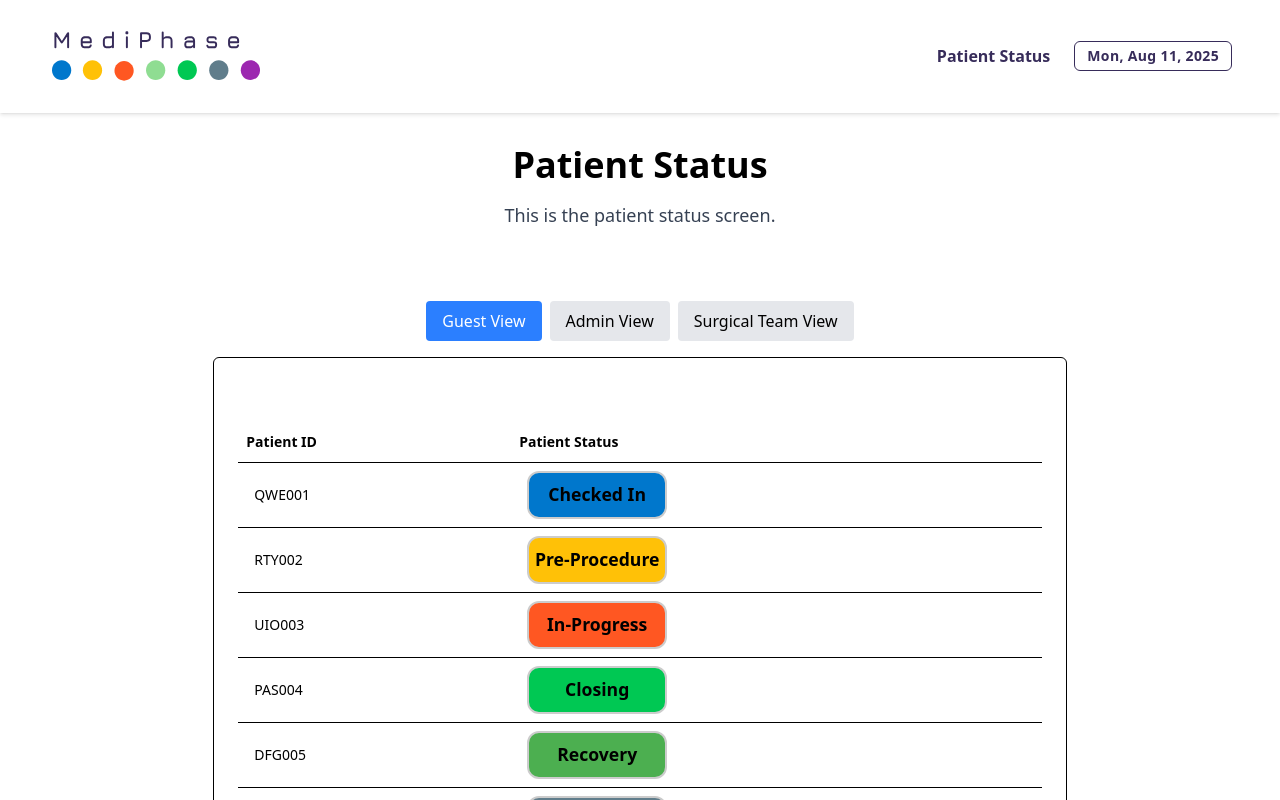
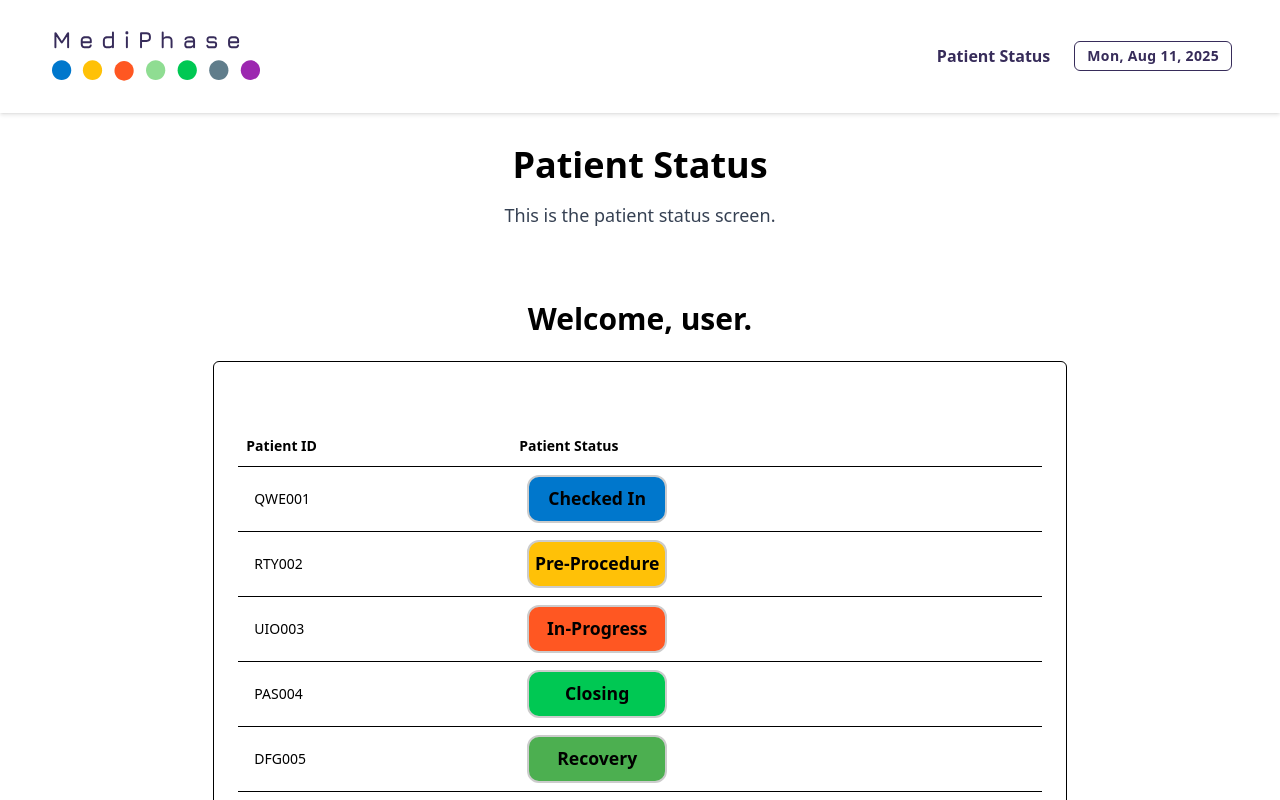
Before and after one commit to rachel-labri-tipton/mediphase-surgery-status-app, a React (Vite) app in the folder v56-team22-surgery-status-board/: page /patient-status in a window 1280 px wide. Shown: the top 800 px of the page. Built offline with nearby package versions, Linux system fonts and the light colour scheme.

Commit message:
update roles to reflect a single role for each user for the app

```diff
--- a/v56-team22-surgery-status-board/src/components/PatientStatusTable/PatientStatusTable.tsx
+++ b/v56-team22-surgery-status-board/src/components/PatientStatusTable/PatientStatusTable.tsx
@@ -1,41 +1,26 @@
-import { useState } from "react";
 import { getColumns } from "./columns";
 import { DataTable } from "./data-table";
 import { patientData } from "./data/patient-data-updated";
-import type { TableRole } from "@/constant/patient-table";
+import type { Role } from "@/constant/nav";
 
-const PatientStatusTable = () => {
-  const [userRole, setUserRole] = useState<TableRole>("guest"); // default to guest
-  const columns = getColumns(userRole);
+
+
+
+type PatientStatusTableProps = {
+  role: Role;
+};
+
+const PatientStatusTable = ({ role }: PatientStatusTableProps) => {
+  const columns = getColumns(role);
   // Filter out dismissed patients
-const filteredPatientData = patientData.filter(patient => patient.status !== 'Dismissal');
+ const filteredPatientData = patientData.filter(patient => patient.status !== 'Dismissal');
 
   return (
 
     <div className="container mx-auto py-10">
-     {/* these buttons are temporary just showing the different table views before implementing the Context API */}
-      <div className="flex gap-2 mb-4 justify-center">
-        <button
-          className={`px-4 py-2 rounded ${userRole === "guest" ? "bg-blue-500 text-white" : "bg-gray-200"}`}
-          onClick={() => setUserRole("guest")}
-        >
-          Guest View
-        </button>
-        <button
-          className={`px-4 py-2 rounded ${userRole === "admin" ? "bg-blue-500 text-white" : "bg-gray-200"}`}
-          onClick={() => setUserRole("admin")}
-        >
-          Admin View
-        </button>
-        <button
-          className={`px-4 py-2 rounded ${userRole === "surgical team" ? "bg-blue-500 text-white" : "bg-gray-200"}`}
-          onClick={() => setUserRole("surgical team")}
-        >
-          Surgical Team View
-        </button>
-      </div>
+      <h1 className="text-3xl font-bold mb-6 text-center">Welcome, {role} user. </h1>
 
-        <DataTable columns={columns} data={filteredPatientData} role={userRole}/>
+        <DataTable columns={columns} data={filteredPatientData} role={role}/>
 
     </div>
   );
--- a/v56-team22-surgery-status-board/src/constant/nav.ts
+++ b/v56-team22-surgery-status-board/src/constant/nav.ts
@@ -12,10 +12,13 @@ export const navByRole: Record<Role, Navlink[]> = {
   surgical: [
     { label: 'Patient Status', href: '/patient-status' },
     { label: 'Update Patient', href: '/update-patient' },
+    { label: 'Sign Out', href: '/sign-out' },
+
   ],
-    admin: [
+  admin: [
         { label: 'Patient Status', href: '/patient-status' },
         { label: 'Update Patient', href: '/update-patient' },
-        {label:"Patient information", href: '/patient-information' },
+      { label: "Patient information", href: '/patient-information' },
+      { label: 'Sign Out', href: '/sign-out' },
     ],
 };
--- a/v56-team22-surgery-status-board/src/constant/patient-table.ts
+++ b/v56-team22-surgery-status-board/src/constant/patient-table.ts
@@ -1,9 +1,9 @@
-export type TableRole = "guest" | "admin" | "surgical team";
+import type { Role as Role } from "@/constant/nav";
 
 export type TableFeature = "view" | "updateInfo" | "updateStatus" | "viewPatientDetails";
 
-export const tableFeaturesByRole: Record<TableRole, TableFeature[]> = {
+export const tableFeaturesByRole: Record<Role, TableFeature[]> = {
   guest: ["view"],
-  "surgical team": ["view", "updateStatus"],
+  surgical: ["view", "updateStatus"],
   admin: ["view", "updateInfo", "updateStatus", "viewPatientDetails"],
 };
```
